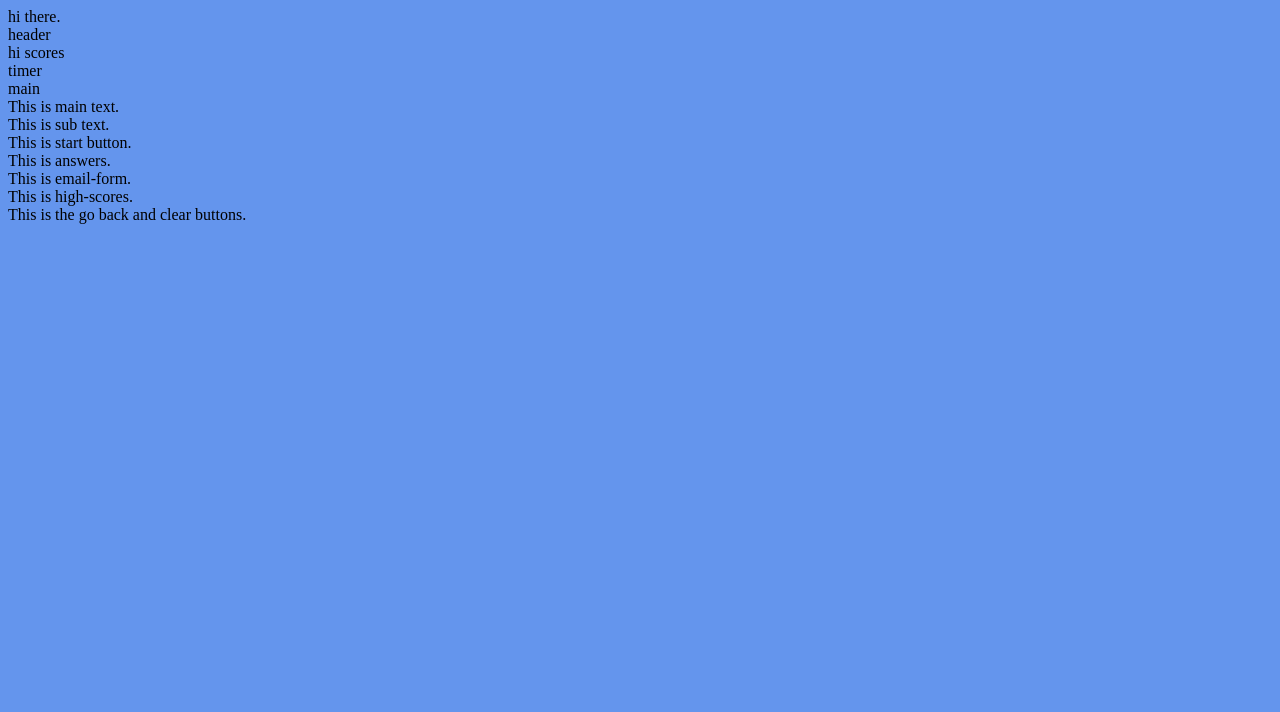
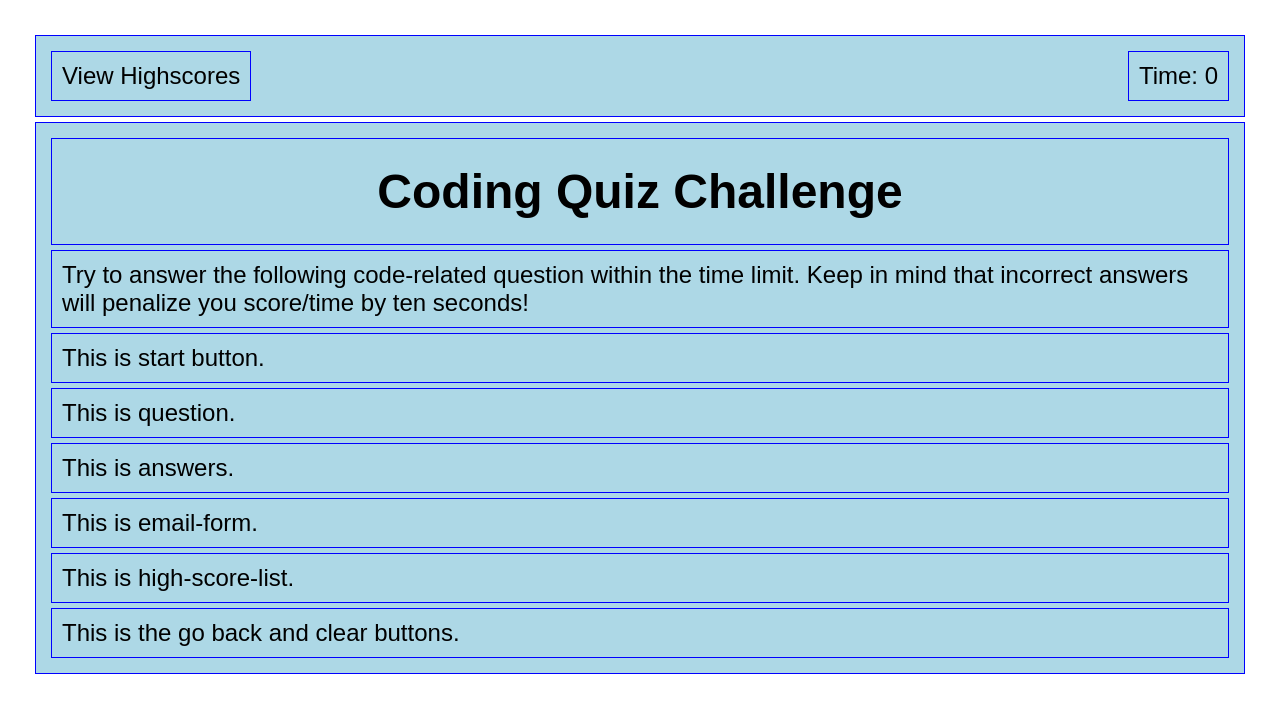
Before and after one commit to kurtGithubOK/Coding-Quiz, a plain HTML site: page index.html in a window 1280 px wide. Drawn offline with Linux system fonts and the light colour scheme.

Commit message:
got placeholders showing.

```diff
--- a/assets/css/style.css
+++ b/assets/css/style.css
@@ -1,3 +1,76 @@
 body {
-    background-color: cornflowerblue;
+    /* background-color: cornflowerblue; */
+    font-family: Arial, Helvetica, sans-serif;
+    font-size: 1.5em;
 }
+
+* {
+    margin: 5px;
+    padding: 10px;
+}
+
+header {
+    border: 1px solid blue;
+    background-color: lightblue;
+    display: flex;
+    justify-content: space-between;
+
+}
+
+#high-scores {
+    border: 1px solid blue;
+    background-color: lightblue;
+}
+
+#timer {
+    border: 1px solid blue;
+    background-color: lightblue;
+}
+
+
+main {
+    border: 1px solid blue;
+    background-color: lightblue;
+
+}
+
+#main-text {
+    border: 1px solid blue;
+    background-color: lightblue;
+    text-align: center;
+}
+
+#sub-text {
+    border: 1px solid blue;
+    background-color: lightblue;
+}
+
+#start-button {
+    border: 1px solid blue;
+    background-color: lightblue;
+}
+
+#question {
+    border: 1px solid blue;
+    background-color: lightblue;
+}
+
+#answers {
+    border: 1px solid blue;
+    background-color: lightblue;
+}
+
+#email-form {
+    border: 1px solid blue;
+    background-color: lightblue;
+}
+
+#high-score-list {
+    border: 1px solid blue;
+    background-color: lightblue;
+}
+
+#go-back {
+    border: 1px solid blue;
+    background-color: lightblue;
+}
--- a/index.html
+++ b/index.html
@@ -1,5 +1,6 @@
 <!DOCTYPE html>
 <html lang="en">
+
 <head>
     <meta charset="UTF-8">
     <meta http-equiv="X-UA-Compatible" content="IE=edge">
@@ -7,22 +8,29 @@
     <meta name="viewport" content="width=device-width, initial-scale=1.0">
     <title>Coding Quiz</title>
 </head>
+
 <body>
-    hi there.
-    <header>header
-        <div id="hi-scores">hi scores</div>
-        <div id="timer">timer</div>
+    <header>
+        <div id="high-scores">View Highscores</div>
+        <div id="timer">Time: 0</div>
     </header>
-    <main>main
-        <div id="main-text">This is main text.</div>
-        <div id="sub-text">This is sub text.</div>
+    <main>
+        <div id="main-text">
+            <h1>Coding Quiz Challenge</h1>
+        </div>
+        <div id="sub-text">
+            Try to answer the following code-related question within the time limit. Keep in mind that incorrect
+            answers will penalize you score/time by ten seconds!
+        </div>
         <div id="start-button">This is start button.</div>
+        <div id="question">This is question.</div>
         <div id="answers">This is answers.</div>
         <div id="email-form">This is email-form.</div>
-        <div id="high-scores">This is high-scores.</div>
-        <div id="goback">This is the go back and clear buttons.</div>
+        <div id="high-score-list">This is high-score-list.</div>
+        <div id="go-back">This is the go back and clear buttons.</div>
     </main>
 
 </body>
 <script src="./assets/js/script.js"></script>
+
 </html>
```
